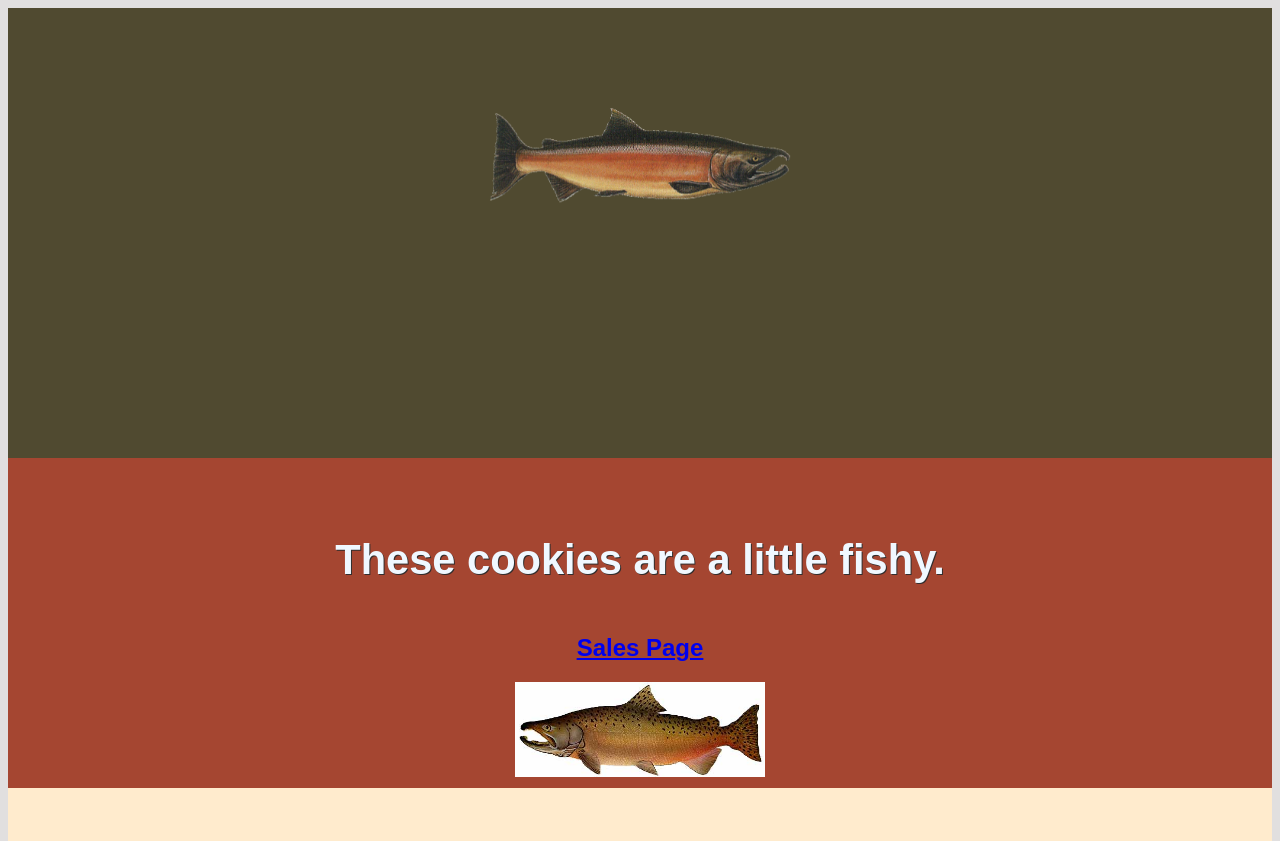
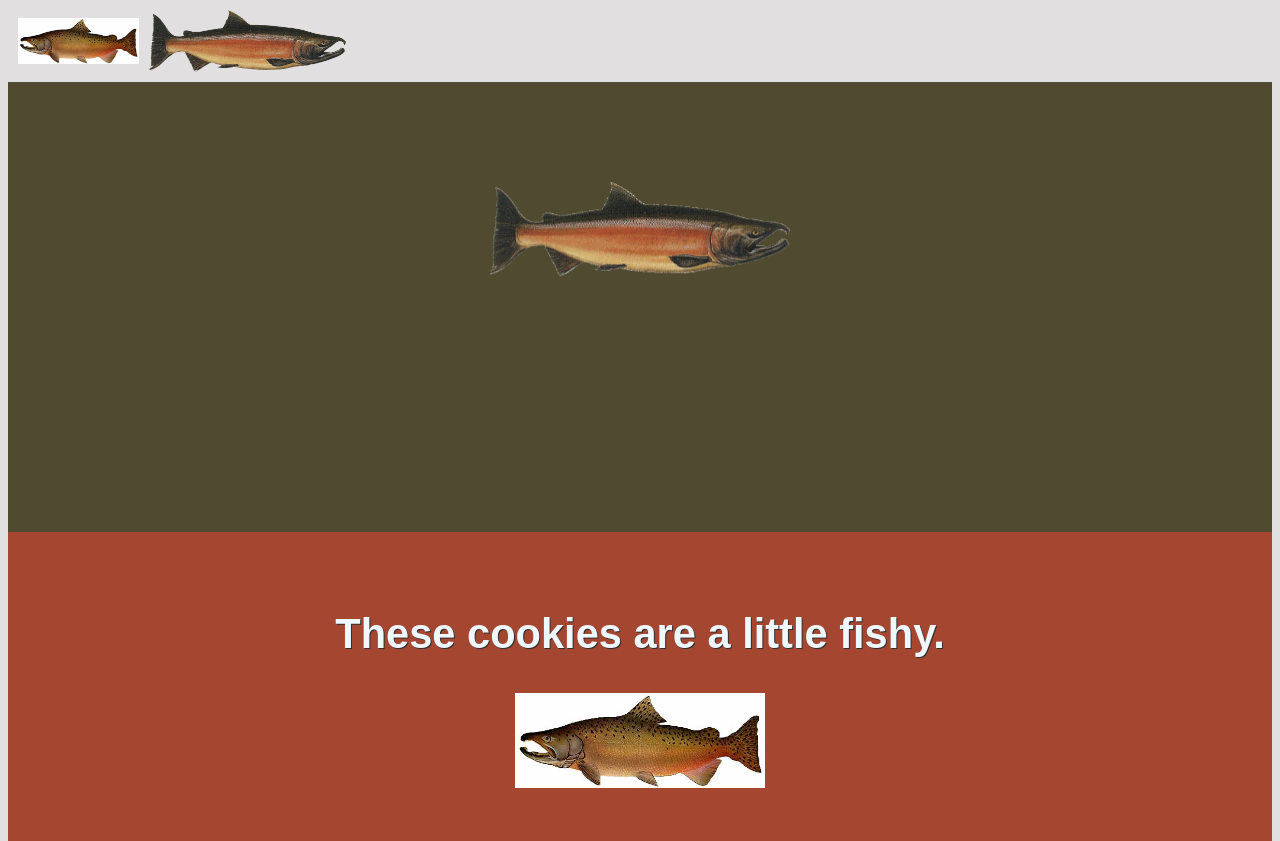
Before and after one commit to Xamel7/Cookie-Stand, a plain HTML site: page index.html in a window 1280 px wide. Shown: the top 841 px of the page. Drawn offline with Linux system fonts and the light colour scheme.

Commit message:
Minor changes

```diff
--- a/index.html
+++ b/index.html
@@ -13,6 +13,12 @@
     document.write(cookieDemo);
 </script> -->
 <body>
+  <nav>
+    <ul>
+      <li><a class="nav" id ="home-image" href="./index.html"></a></li>
+      <li><a class="nav" id ="sales-image" href="./sales.html"></a></li>
+    </ul>
+  </nav>
     <div class="top-header">
         <div class="center-logo">
           <img src="image/salmon.png" width="300px">
@@ -20,7 +26,6 @@
       </div>
       <div class="main-page-content">
         <h1 class="fish-title">These cookies are a little fishy.</h1>
-        <a href="sales.html"><span class="link">Sales Page</span></a>
         <img src="image/chinook.jpg">
       </div>
 
--- a/store.js
+++ b/store.js
@@ -147,11 +147,11 @@ form.addEventListener('submit', function(e){
 let search = document.getElementById('search');
 search.addEventListener('submit', (e) =>{
     e.preventDefault();
-    let text = document.getElementById('searchingCityName').value;
+    let text = document.getElementById('searchingCityName').value.toLowerCase();
     var elements = document.getElementsByClassName('column1');
     console.log(elements)
     for(let i = 0; i < elements.length; i++) {
-        if (elements[i].firstChild.textContent == text) {
+        if (elements[i].firstChild.textContent.toLowerCase() == text) {
             elements[i].style.backgroundColor = "red"
         }else {
             elements[i].style.backgroundColor = ""
--- a/style.css
+++ b/style.css
@@ -205,3 +205,33 @@ body {
        between the labels and their text fields */
     margin-left: 0.5em;
   }
+  nav ul {
+    display: flex;
+    padding: 0px;
+    margin: 10px;
+    column-gap: 10px;
+  }
+  #home-image {
+    width: 121px;
+    height: 61px;
+    background-image: url("image/chinook.jpg");
+    background-position: center;
+    background-size: contain;
+    background-repeat: no-repeat;
+    display: block;
+  }
+  #sales-image {
+    width: 197px;
+    height: 62px;
+    background-image: url("image/salmon.png");
+    background-position: center;
+    background-size: contain;
+    background-repeat: no-repeat;
+    display: block;
+  }
+  .nav {
+    display: flex;
+    justify-content: center;
+    align-items: center;
+
+  }
```
Also changed, not shown: sales.html (+5 -1 lines).
